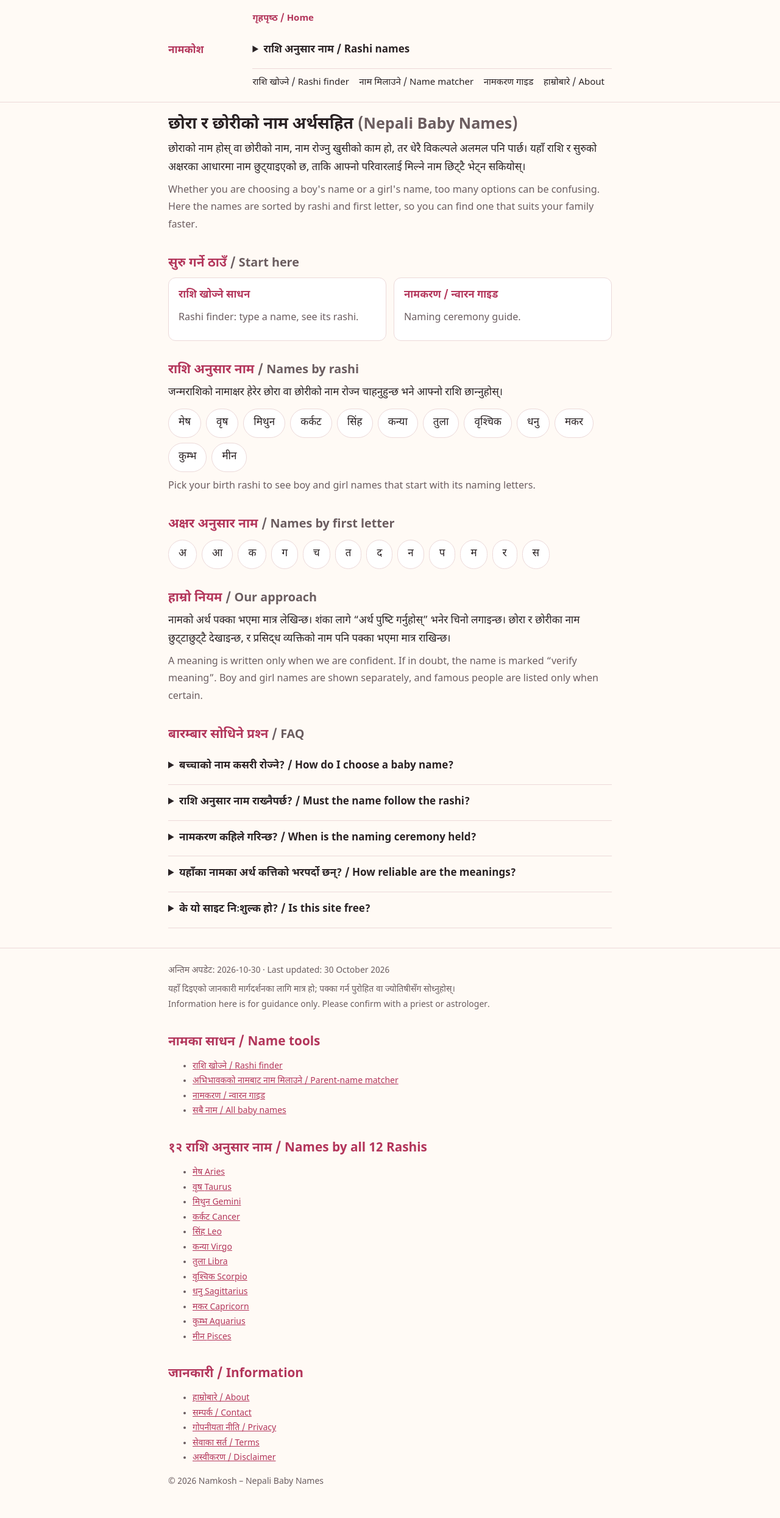
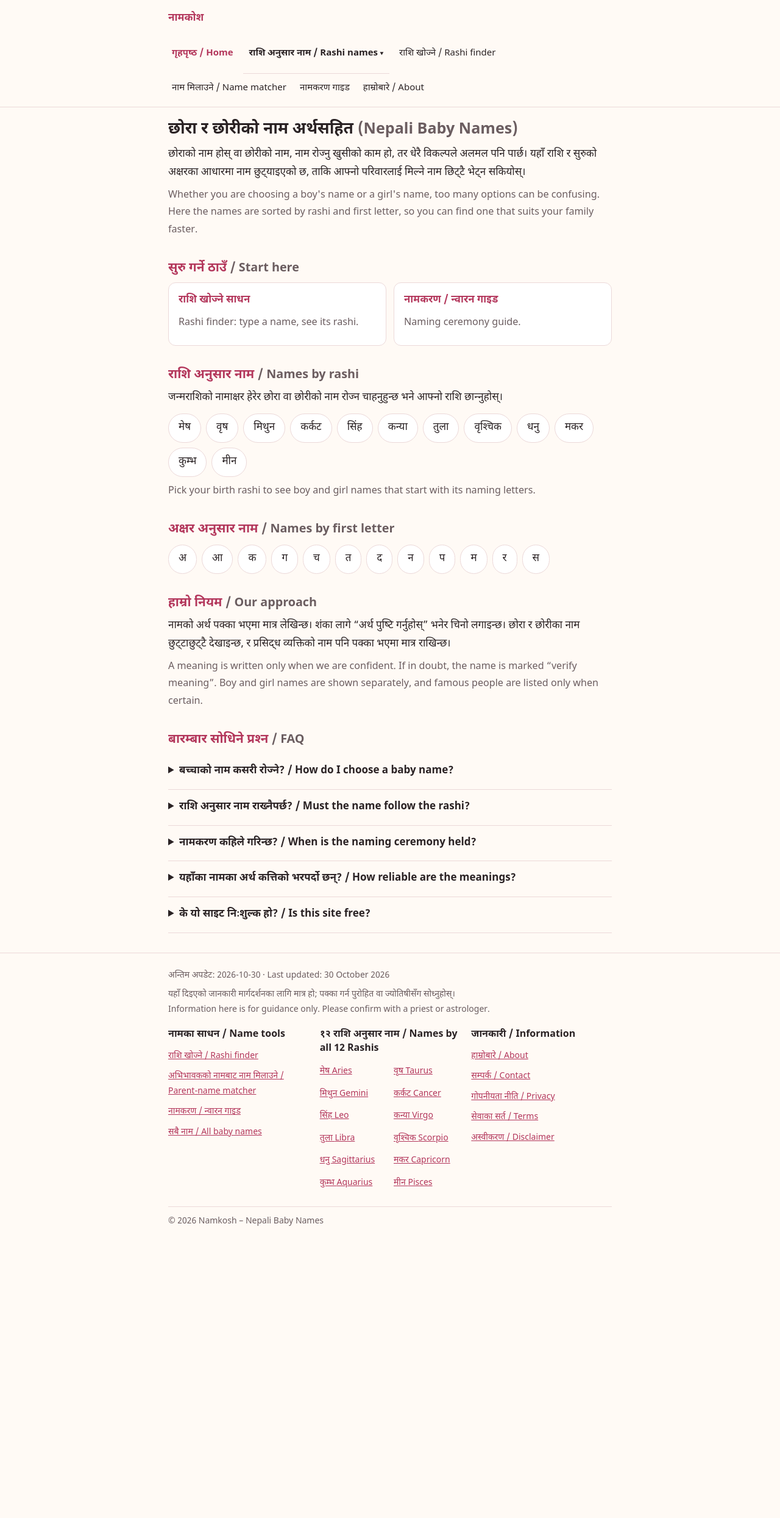
Before and after one commit to kcbinam52/Baby-names, a Jekyll site: the page built from index.html, in a window 1280 px wide. Shown: the whole page at 61% size. Built offline with Jekyll 4.4.1, drawn with Linux system fonts in a browser that asks for light colours; after the commit the page ends 2063 px from its top, so only the background shows below that.

Commit message:
Style responsive Rashi dropdown and footer link groups

```diff
--- a/assets/style.css
+++ b/assets/style.css
@@ -50,3 +50,28 @@
 .share a{display:inline-block;padding:8px 10px 8px 0}
 footer.site{border-top:1px solid var(--bd);margin-top:32px;padding:18px 0 40px;font-size:14px;color:var(--mu)}
 footer.site nav a{display:inline-block;padding:8px 12px 8px 0}
+
+/* Accessible navigation dropdown */
+header.site nav{display:flex;align-items:center;gap:2px 10px;flex-wrap:wrap}
+header.site nav a{padding:9px 6px}
+.nav-dropdown{position:relative;display:inline-block}
+.nav-dropdown>summary{list-style:none;cursor:pointer;padding:9px 10px;font-size:15px;border-radius:8px}
+.nav-dropdown>summary::-webkit-details-marker{display:none}
+.nav-dropdown>summary::after{content:" ▾";font-size:.8em}
+.nav-dropdown[open]>summary,.nav-dropdown>summary:hover{background:var(--hl);color:var(--pr)}
+.dropdown-panel{position:absolute;z-index:20;top:100%;left:0;min-width:230px;max-height:65vh;overflow:auto;padding:8px;background:var(--card);border:1px solid var(--bd);border-radius:10px;box-shadow:0 8px 24px rgba(0,0,0,.12);display:grid;grid-template-columns:1fr 1fr;gap:2px}
+.dropdown-panel a{padding:7px 9px!important;border-radius:6px;white-space:nowrap}
+.dropdown-panel a:hover{background:var(--hl)}
+.dropdown-panel a span{display:block;font-size:11px;color:var(--mu)}
+.footer-links{display:grid;grid-template-columns:repeat(auto-fit,minmax(190px,1fr));gap:18px;margin-top:18px}
+footer.site .footer-links h2{font-size:1rem;margin:0 0 8px;color:var(--fg)}
+footer.site .footer-links ul{list-style:none;padding:0;margin:0}
+footer.site .footer-links li{margin:3px 0}
+footer.site .footer-links a{display:inline-block;padding:3px 0}
+footer.site .footer-rashi-list{display:grid;grid-template-columns:1fr 1fr;column-gap:12px}
+.footer-copy{border-top:1px solid var(--bd);margin-top:20px!important;padding-top:12px}
+@media(max-width:560px){
+  header.site .w{align-items:flex-start}
+  header.site nav{width:100%;gap:2px 6px}
+  .dropdown-panel{left:0;right:auto;max-width:min(92vw,360px)}
+}
```
